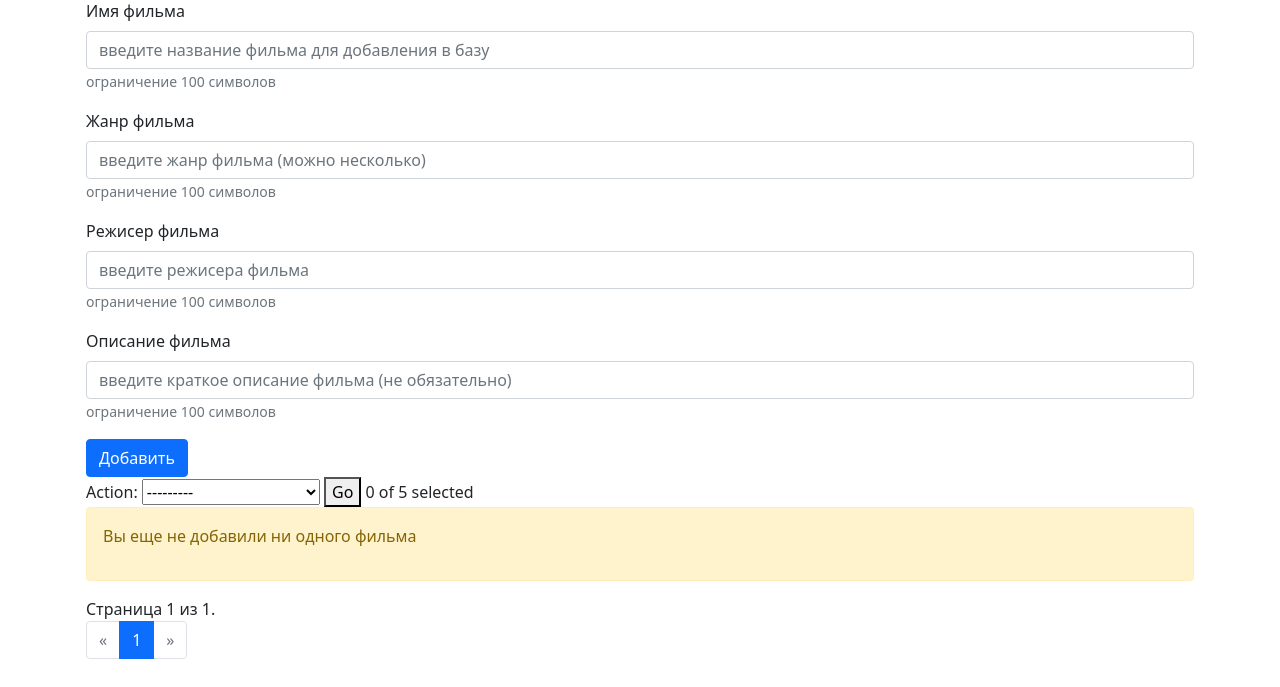
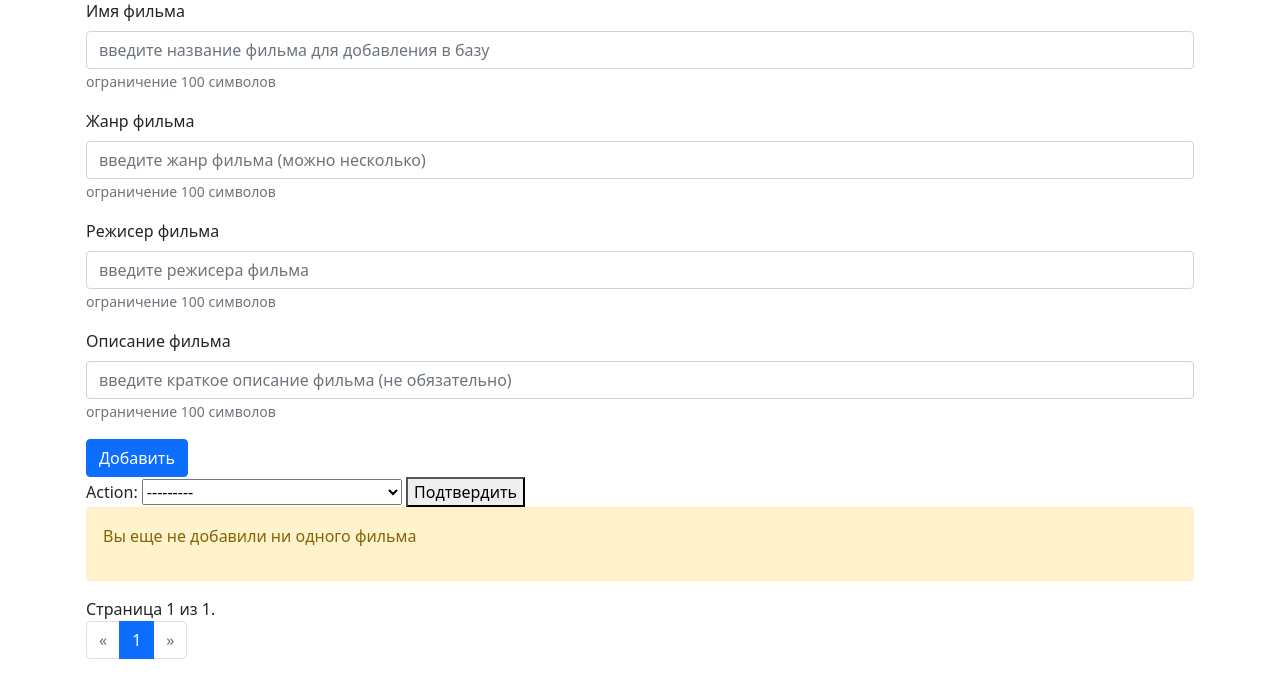
Before and after one commit to KolyanPWNZ/contentManager, a Django app: a page that uses main/templates/main/movies_to_watch.html in a window 1280 px wide. Shown: the part 113-800 px from the top of the page. Run offline with Django 4.2, Linux system fonts and the light colour scheme; data that the repository does not hold is empty; some libraries are stand-ins or nearby versions.

Commit message:
Корректировка названий кнопок и функций на странице с добавление фильмов

```diff
--- a/main/templates/main/movies_to_watch.html
+++ b/main/templates/main/movies_to_watch.html
@@ -39,10 +39,9 @@
         <div class="actions">
             <label>Action: <select name="action" required>
                 <option value="" selected>---------</option>
-                <option value="delete_selected">Delete selected films</option>
+                <option value="delete_selected">Удалить выделенные фильмы</option>
             </select></label><input type="hidden" name="select_across" value="0" class="select-across">
-            <button type="submit" class="button" title="Run the selected action" name="selecter_action" value="0">Go</button>
-            <span class="action-counter" data-actions-icnt="5">0 of 5 selected</span>
+            <button type="submit" class="button" title="Run the selected action" name="selecter_action" value="0">Подтвердить</button>
         </div>
         {% if films %}
             </div>
@@ -78,8 +77,6 @@
             </div>
         {% endif %}
     </form>
-
-
 
     <span class="current">
         Страница {{ films.number }} из {{ films.paginator.num_pages }}.
--- a/main/views.py
+++ b/main/views.py
@@ -20,7 +20,7 @@ def index(request):
 def movies_to_watch(request):
     form = FilmForm()
     films = Film.objects.order_by('-id')
-    paginator = Paginator(films, 2)
+    paginator = Paginator(films, 5)
 
     page_number = request.GET.get('page', 1)
     films_page = paginator.get_page(page_number)
@@ -36,6 +36,7 @@ def movies_to_watch(request):
             if request.POST['action'] == 'delete_selected':
                 for fild_id in request.POST.getlist('selected_films'):
                     Film.objects.filter(id=fild_id).delete()
+                    # ДОБАВИТЬ ЛОГИРОВАНИЕ
 
     context = {
         'form': form,
```
